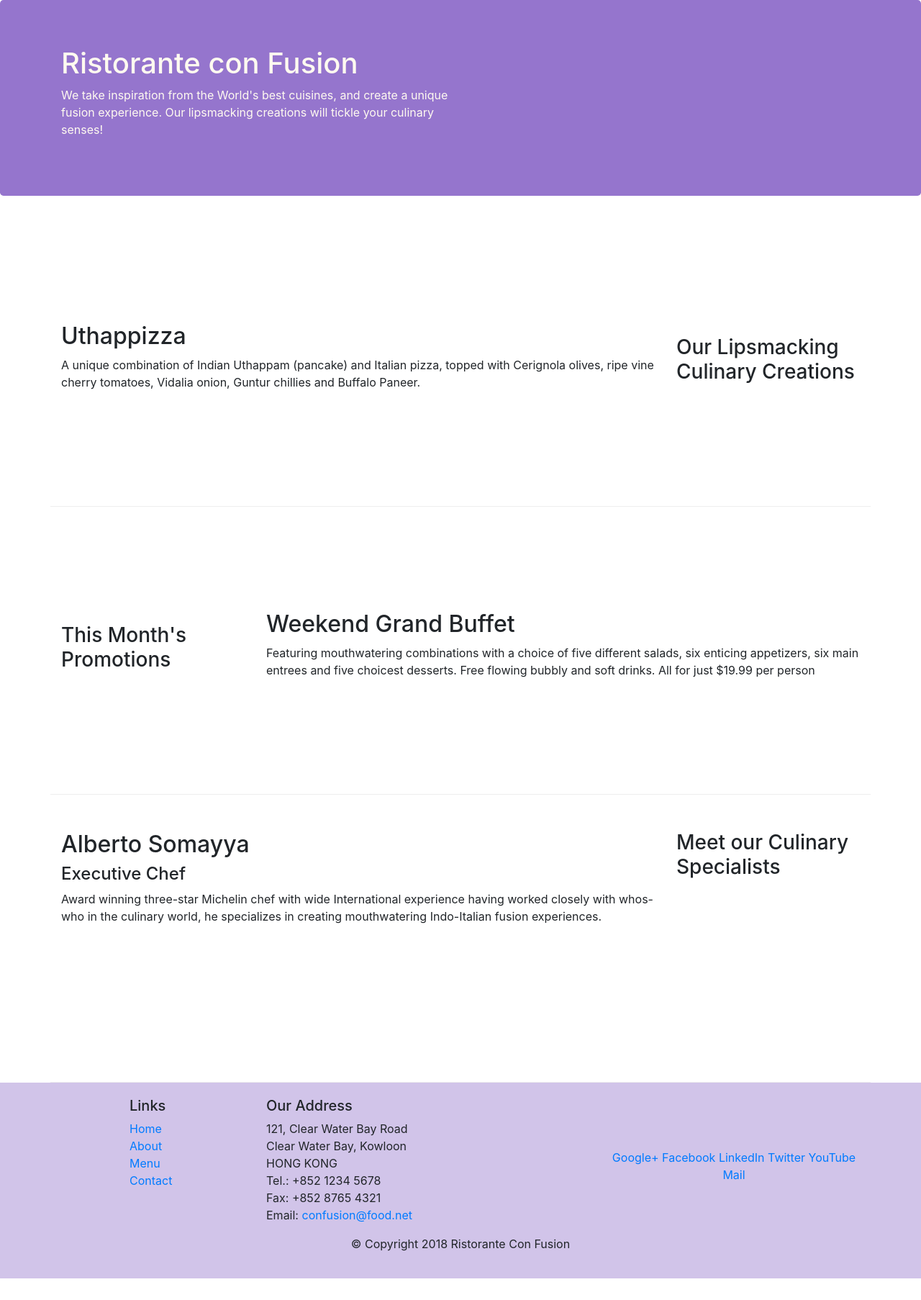
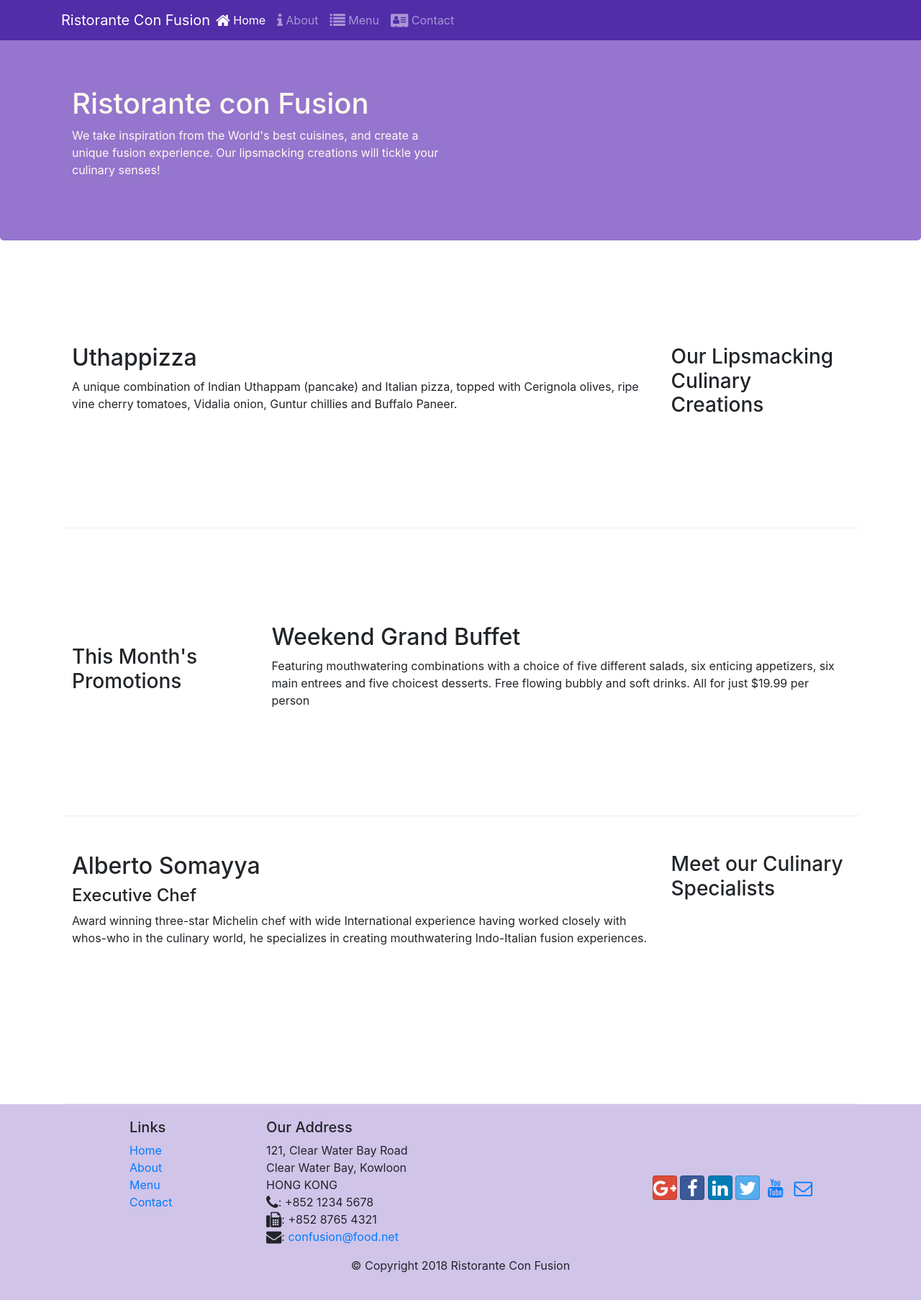
Before and after one commit to djdadz28/Coursera_Full_Stack, a website: page index.html in a window 1280 px wide. Shown: the whole page at 72% size. Before the commit the page ends 1776 px from the top, so only its background shows below. Drawn offline with nearby package versions, Linux system fonts and the light colour scheme.

Commit message:
Added Navbar and Icon Fonts

```diff
--- a/css/styles.css
+++ b/css/styles.css
@@ -28,3 +28,12 @@
     margin: 0px;
     color: #0f0f0f;
 }
+
+body {
+    padding: 50px 0px 0px 0px;
+    z-index: 0;
+}
+
+.navbar-dark {
+    background-color: #512DA8;
+}
--- a/index.html
+++ b/index.html
@@ -9,12 +9,31 @@
 
     <!-- Bootstrap CSS -->
     <link rel="stylesheet" href="node_modules/bootstrap/dist/css/bootstrap.min.css">
+    <link rel="stylesheet" href="node_modules/font-awesome/css/font-awesome.min.css">
+    <link rel="stylesheet" href="node_modules/boostrap-social/bootstrap-social.css">
     <link rel="stylesheet" href="css/styles.css">
 
     <title>Ristorante Con Fusion</title>
 </head>
 
 <body>
+    <nav class="navbar navbar-dark navbar-expand-sm fixed-top">
+        <div class="container">
+            <button class="navbar-toggler" type="button" data-toggle="collapse" data-target="#Navbar">
+                <span class="navbar-toggler-icon"></span>
+            </button>
+            <a class="navbar-brand mr-auto" href="#">Ristorante Con Fusion</a>
+            <div class="collapse navbar-collapse" id="Navbar">
+                <ul class="navbar-nav mr-auto">
+                    <li class="nav-item active"><a class="nav-link" href="#"><span class="fa fa-home fa-lg"></span> Home</a></li>
+                    <li class="nav-item"><a class="nav-link" href="./aboutus.html"><span class="fa fa-info fa-lg"></span> About</a></li>
+                    <li class="nav-item"><a class="nav-link" href="#"><span class="fa fa-list fa-lg"></span> Menu</a></li>
+                    <li class="nav-item"><a class="nav-link" href="#"><span class="fa fa-address-card fa-lg"></span> Contact</a></li>
+                </ul>
+            </div>
+        </div>
+    </nav>
+
 
     <header class="jumbotron">
         <div class="container">
@@ -70,7 +89,7 @@
                     <h5>Links</h5>
                     <ul class="list-unstyled">
                         <li><a href="#">Home</a></li>
-                        <li><a href="aboutus.html">About</a></li>
+                        <li><a href="./aboutus.html">About</a></li>
                         <li><a href="#">Menu</a></li>
                         <li><a href="#">Contact</a></li>
                     </ul>
@@ -81,19 +100,19 @@
 		              121, Clear Water Bay Road<br>
 		              Clear Water Bay, Kowloon<br>
 		              HONG KONG<br>
-		              Tel.: +852 1234 5678<br>
-		              Fax: +852 8765 4321<br>
-		              Email: <a href="mailto:confusion@food.net">confusion@food.net</a>
+		              <i class="fa fa-phone fa-lg"></i>: +852 1234 5678<br>
+		              <i class="fa fa-fax fa-lg"></i>: +852 8765 4321<br>
+		              <i class="fa fa-envelope fa-lg"></i>: <a href="mailto:confusion@food.net">confusion@food.net</a>
 		           </address>
                 </div>
                 <div class="col-12 col-sm-4 align-self-center">
                     <div class="text-center">
-                        <a href="http://google.com/+">Google+</a>
-                        <a href="http://www.facebook.com/profile.php?id=">Facebook</a>
-                        <a href="http://www.linkedin.com/in/">LinkedIn</a>
-                        <a href="http://twitter.com/">Twitter</a>
-                        <a href="http://youtube.com/">YouTube</a>
-                        <a href="mailto:">Mail</a>
+                        <a class="btn btn-social-icon btn-google" href="http://google.com/+"><i class="fa fa-google-plus fa-lg"></i></a>
+                        <a class="btn btn-social-icon btn-facebook" href="http://www.facebook.com/profile.php?id="><i class="fa fa-facebook fa-lg"></i></a>
+                        <a class="btn btn-social-icon btn-linkedin" href="http://www.linkedin.com/in/"><i class="fa fa-linkedin fa-lg"></i></a>
+                        <a class="btn btn-social-icon btn-twitter" href="http://twitter.com/"><i class="fa fa-twitter fa-lg"></i></a>
+                        <a class="btn btn-social-icon btn-youtube" href="http://youtube.com/"><i class="fa fa-youtube fa-lg"></i></a>
+                        <a class="btn btn-social-icon" href="mailto:"><i class="fa fa-envelope-o fa-lg"></i></a>
                     </div>
                 </div>
            </div>
@@ -104,13 +123,9 @@
            </div>
         </div>
     </footer>
-    <!-- Required meta tags always come first -->
-    <meta charset="utf-8">
-    <meta name="viewport" content="width=device-width, initial-scale=1, shrink-to-fit=no">
-    <meta http-equiv="x-ua-compatible" content="ie=edge">
-
-    <!-- Bootstrap CSS -->
-    <link rel="stylesheet" href="node_modules/bootstrap/dist/css/bootstrap.min.css">
+    <script src="node_modules/jquery/dist/jquery.slim.min.js"></script>
+    <script src="node_modules/popper.js/dist/umd/popper.min.js"></script>
+    <script src="node_modules/bootstrap/dist/js/bootstrap.min.js"></script>
 </body>
 
 </html>
--- a/package.json
+++ b/package.json
@@ -15,6 +15,8 @@
   },
   "dependencies": {
     "bootstrap": "^4.0.0",
+    "bootstrap-social": "^5.1.1",
+    "font-awesome": "^4.7.0",
     "jquery": "^3.3.1",
     "popper.js": "^1.12.9"
   },
```
Also changed, not shown: aboutus.html (+33 -10 lines), 1 other file.
